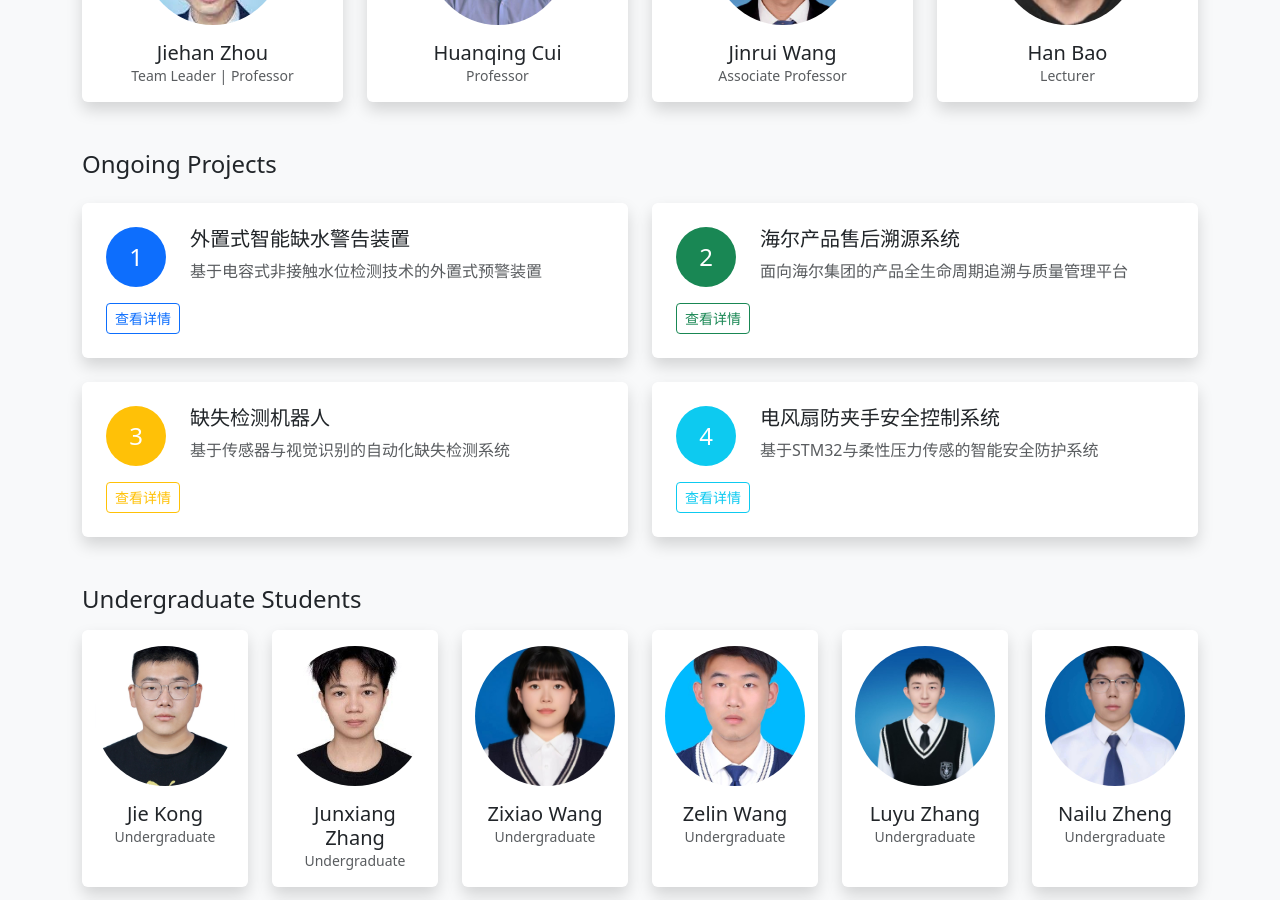
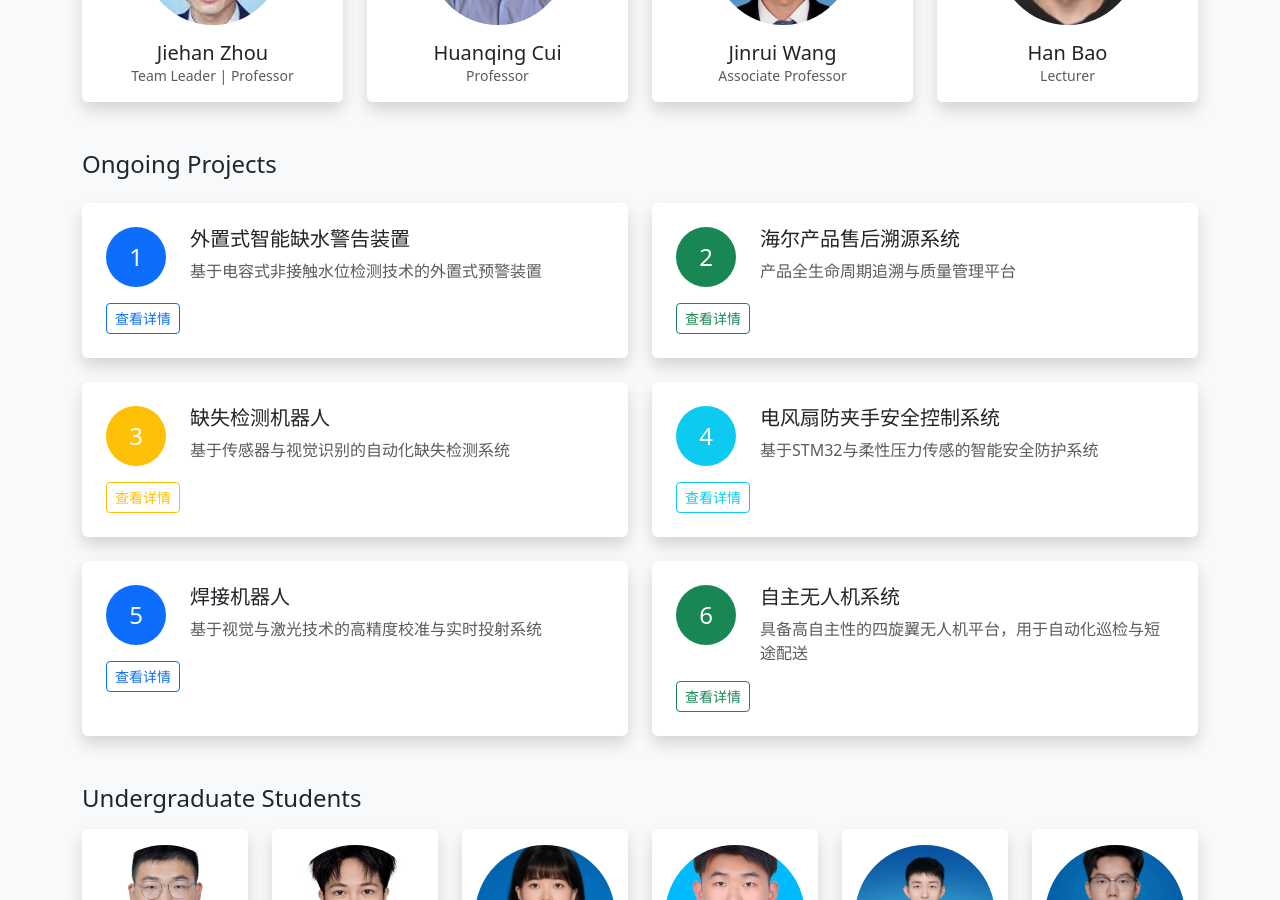
Before and after one commit to fablab4cogtwins/fablab4cogtwins.github.io, a Jekyll site: the page built from index.html, in a window 1280 px wide and 900 px high, scrolled down 1126 px. Built offline with Jekyll 4.4.1, drawn with Linux system fonts in a browser that asks for light colours; the list of posts is cut into pages by our own code.

Commit message:
Update projects.yml

```diff
--- a/_data/projects.yml
+++ b/_data/projects.yml
@@ -5,7 +5,7 @@
 
 - name: "海尔产品售后溯源系统"
   image: "/assets/images/projects/haier-trace-system.jpg"
-  description: "面向海尔集团的产品全生命周期追溯与质量管理平台"
+  description: "产品全生命周期追溯与质量管理平台"
   link: "/projects/haier-trace-system"
 
 - name: "缺失检测机器人"
@@ -17,3 +17,13 @@
   image: "/assets/images/projects/fan-safety-control-system.jpg"
   description: "基于STM32与柔性压力传感的智能安全防护系统"
   link: "/projects/fan-safety-control-system"
+
+- name: "焊接机器人"
+  image: "/assets/images/projects/welding-robot.jpg"
+  description: "基于视觉与激光技术的高精度校准与实时投射系统"
+  link: "/projects/welding-robot"
+
+- name: "自主无人机系统"
+  image: "/assets/images/projects/autonomous-drone.jpg"
+  description: "具备高自主性的四旋翼无人机平台，用于自动化巡检与短途配送"
+  link: "/projects/autonomous-drone"
```
